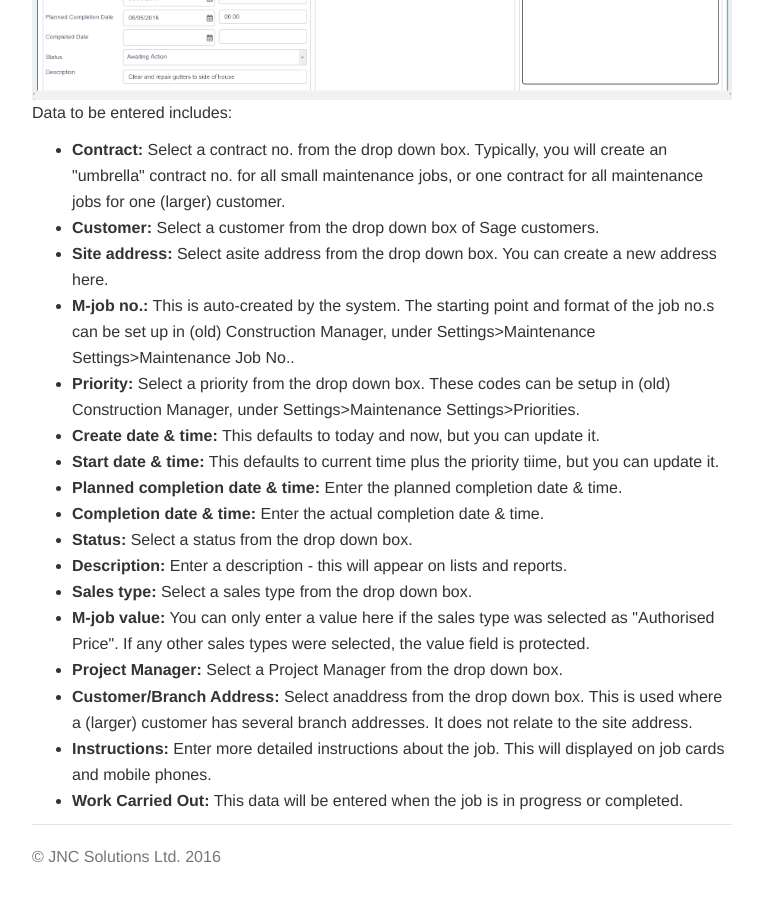
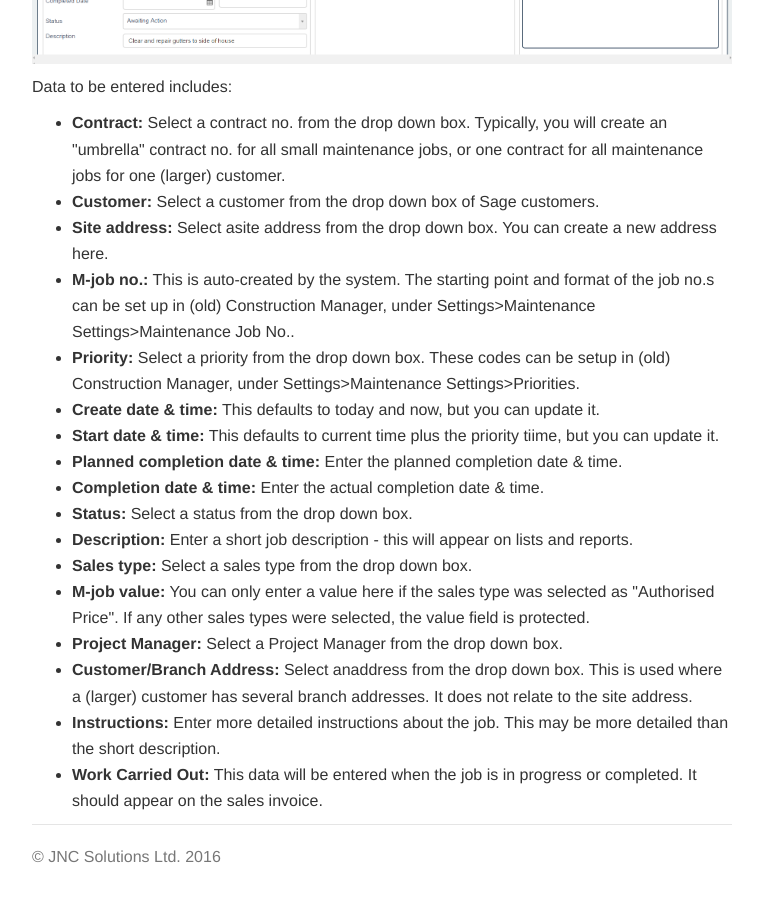
Before and after one commit to JNCSolutions/ConstructionManagerDocs, a Jekyll site: the page built from maintenance.html, in a window 1280 px wide and 900 px high, scrolled down 2051 px. Shown: the whole window, without its empty margins (258-1021 px from the left). Built offline with Jekyll 4.4.1, drawn with Linux system fonts in a browser that asks for light colours; some of the changed text lies outside the part shown.

Commit message:
Update maintenance.html

```diff
--- a/maintenance.html
+++ b/maintenance.html
@@ -60,7 +60,8 @@ title: Maintenance
       <br> <br>
       <h4 id="new-mjob">New Maintenance Job</h4>
       <p>To create a new job, click on the <b>New</b> button.
-          This will open the following screen, under the details>job information tab:</p>
+          This will open the following screen, under the details>job information tab:.
+          This data is used by the office, rather than the on-site engineer./p>
       <br>
       <img src="img/Maintenance_Create_01.PNG" style="width: 100%;">
       <p>Data to be entered includes:</p>
@@ -82,7 +83,7 @@ title: Maintenance
           <li><b>Planned completion date & time:</b> Enter the planned completion date & time.</li>
           <li><b>Completion date & time:</b> Enter the actual completion date & time.</li>
           <li><b>Status:</b> Select a status from the drop down box.</li>
-          <li><b>Description:</b> Enter a description - this will appear on lists and reports.</li>
+          <li><b>Description:</b> Enter a short job description - this will appear on lists and reports.</li>
           <li><b>Sales type:</b> Select a sales type from the drop down box.</li>
           <li><b>M-job value:</b> You can only enter a value here if the sales type was selected as "Authorised Price".
                   If any other sales types were selected, the value field is protected.</li>
@@ -90,8 +91,9 @@ title: Maintenance
           <li><b>Customer/Branch Address:</b> Select anaddress from the drop down box.
                   This is used where a (larger) customer has several branch addresses. It does not relate to the site address.</li>
           <li><b>Instructions:</b> Enter more detailed instructions about the job.
-                  This will displayed on job cards and mobile phones.</li>
-          <li><b>Work Carried Out:</b> This data will be entered when the job is in progress or completed.</li>
+                  This may be more detailed than the short description.</li>
+          <li><b>Work Carried Out:</b> This data will be entered when the job is in progress or completed.
+                  It should appear on the sales invoice.</li>
 
       </ul
 
```
